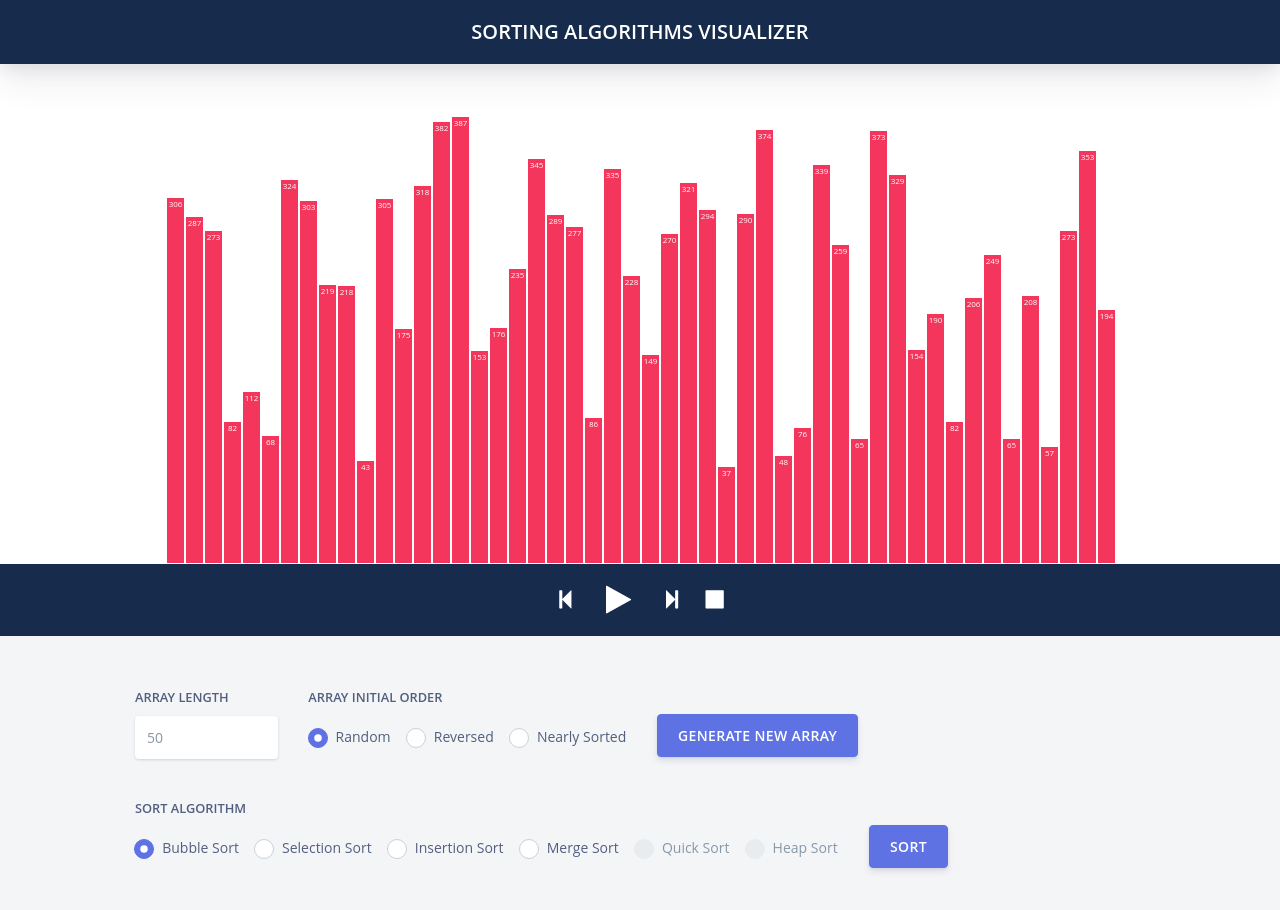
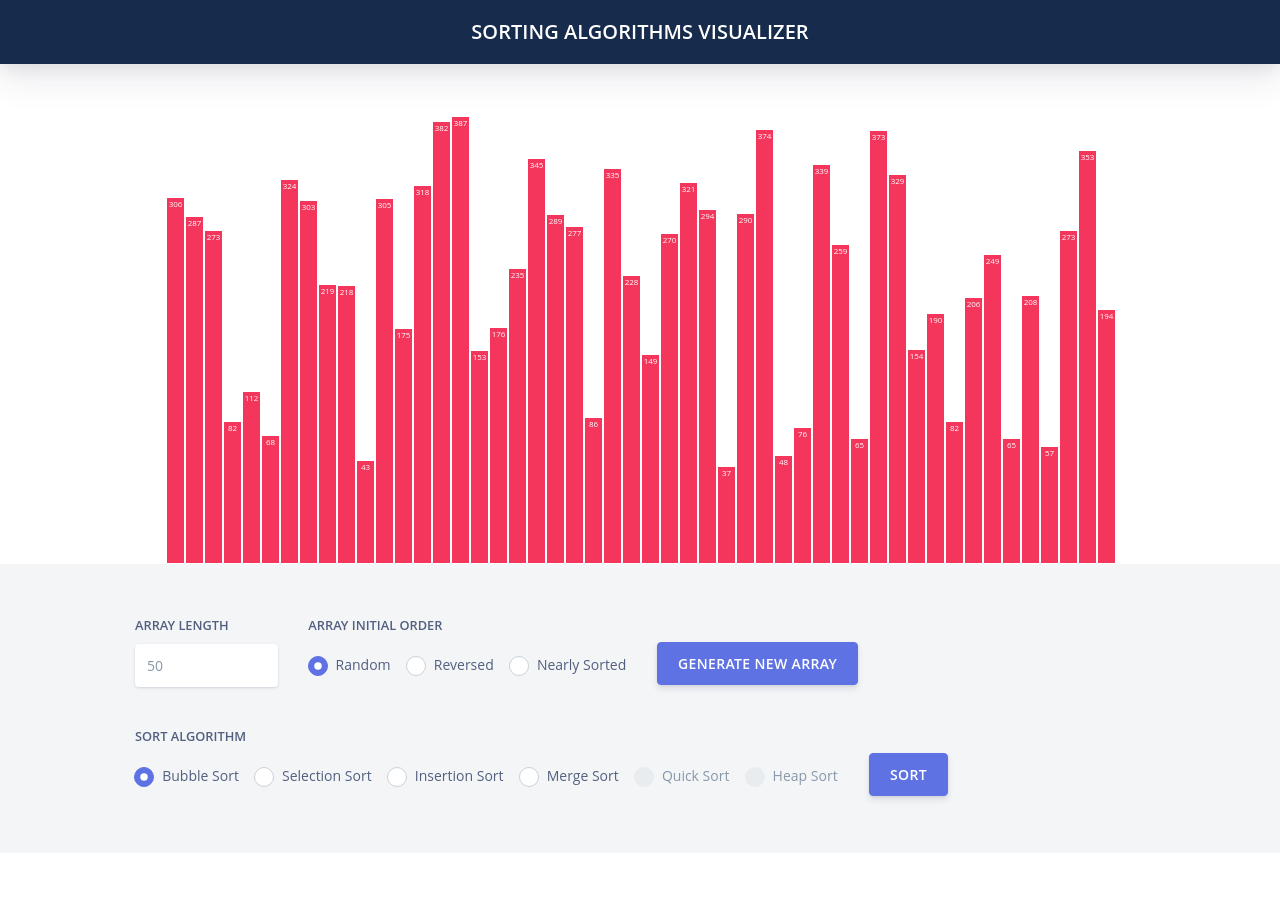
Before and after one commit to MohamedMahmoudHassan/Sorting-Algorithms-Visualizer, a React (Create React App) app: page / in a window 1280 px wide. Shown: the top 910 px of the page. After the commit the page ends 853 px from the top, so only its background shows below. Built offline with nearby package versions, Linux system fonts and the light colour scheme.

Commit message:
VisualizationControlBar disappers before sort

```diff
--- a/src/App.js
+++ b/src/App.js
@@ -126,8 +126,6 @@ class App extends Component {
   render() {
     const { sortInterval, sortAlgorithm, array } = this.state;
     const { initialOrder } = array;
-    const isSorting = this.state.array.status === "sorting";
-    const isPausedSorting = this.state.array.status === "pausedSorting";
     return (
       <React.Fragment>
         <NavBar />
@@ -140,7 +138,8 @@ class App extends Component {
           pauseSort={this.pauseSort}
           applySortStep={this.applySortStep}
           recoverArray={this.recoverArray}
-          isSorting={isSorting}
+          isSorting={array.status === "sorting"}
+          isBeforeSort={array.status !== "unsorted"}
         />
         <ControlBar
           generateNewArray={this.generateNewArray}
@@ -152,7 +151,7 @@ class App extends Component {
           startSort={this.startSort}
           changeSortAlgorithm={this.changeSortProp}
           currentAlgorithm={sortAlgorithm}
-          isSorting={isSorting || isPausedSorting}
+          isSorting={array.status === "sorting" || array.status === "pausedSorting"}
         />
       </React.Fragment>
     );
--- a/src/components/arrayVisualizer.jsx
+++ b/src/components/arrayVisualizer.jsx
@@ -8,7 +8,8 @@ const ArrayVisualizer = ({
   pauseSort,
   applySortStep,
   recoverArray,
-  isSorting
+  isSorting,
+  isBeforeSort
 }) => {
   return (
     <div>
@@ -19,6 +20,7 @@ const ArrayVisualizer = ({
           ))}
         </div>
       </div>
+      {isBeforeSort ? (
         <VisualizationControlBar
           runSort={runSort}
           pauseSort={pauseSort}
@@ -26,6 +28,9 @@ const ArrayVisualizer = ({
           recoverArray={recoverArray}
           isSorting={isSorting}
         />
+      ) : (
+        <React.Fragment />
+      )}
     </div>
   );
 };
```
Lines whose indentation alone changed are shown as unchanged.
